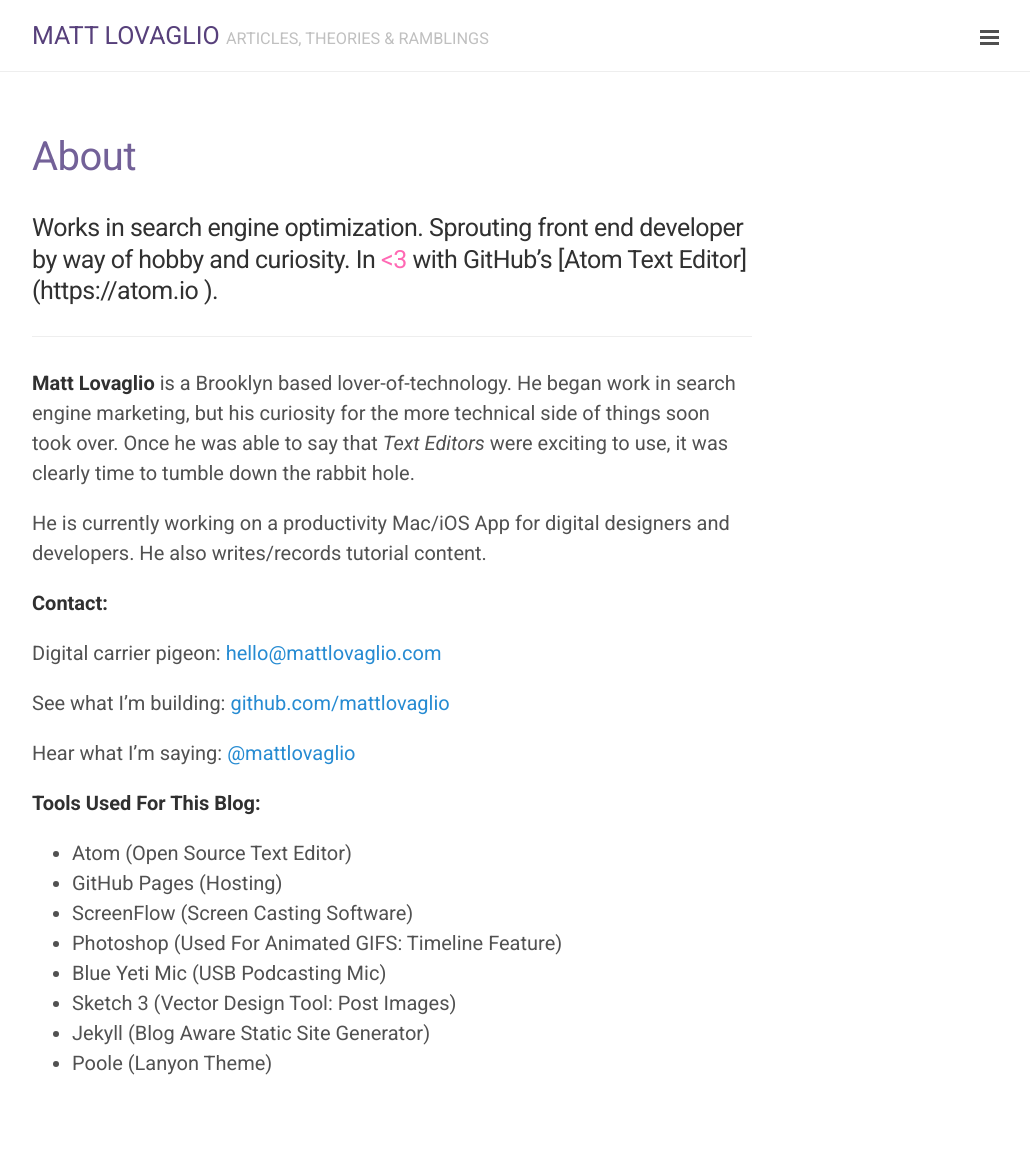
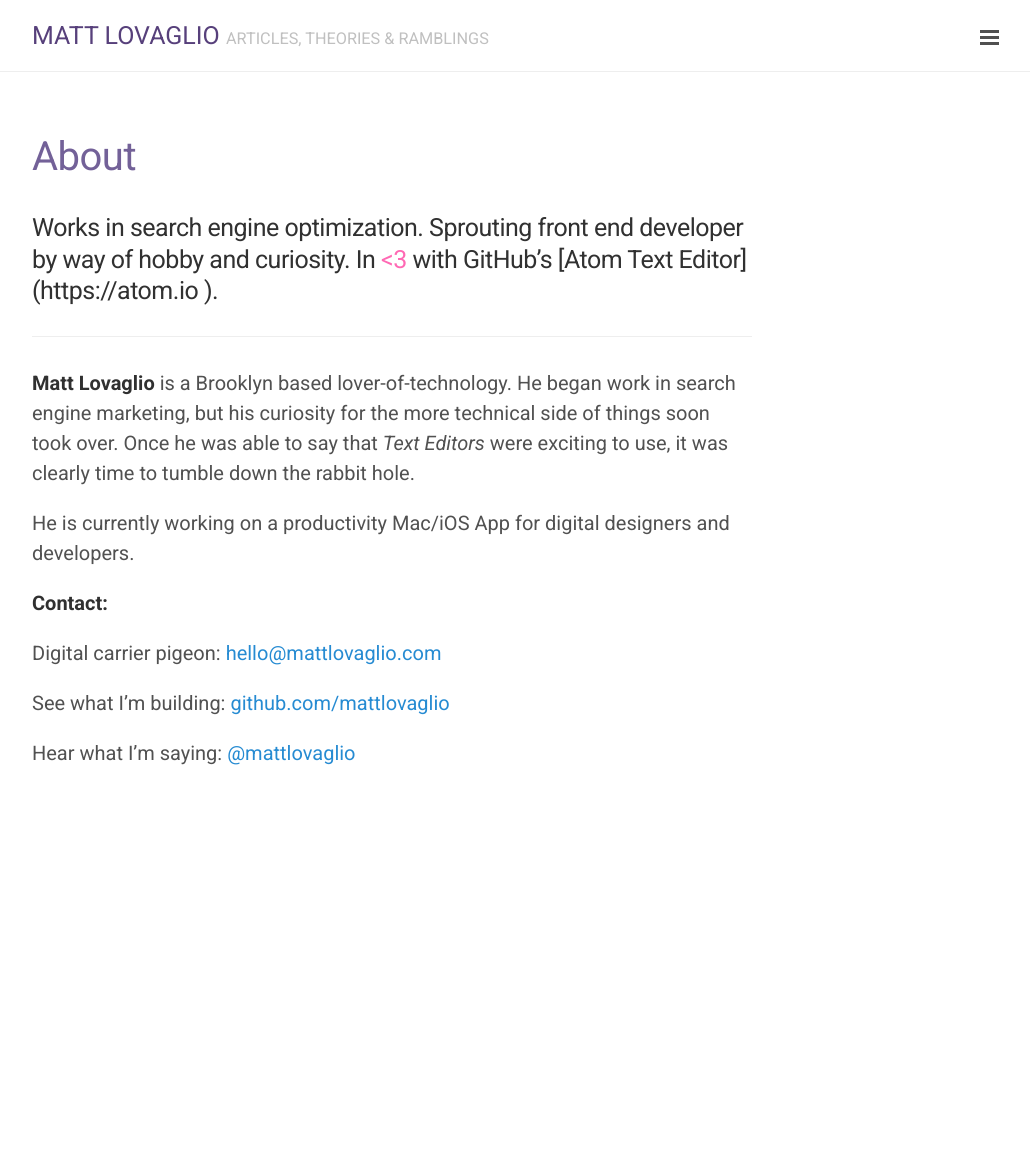
Before and after one commit to mattlovaglio/mattlovaglio.github.io, a Jekyll site: the page built from about.md, in a window 1280 px wide. Shown: the whole page, without its empty margins (248-1278 px from the left). Built offline with Jekyll 4.4.1, drawn with Linux system fonts in a browser that asks for light colours; Markdown is read by kramdown in place of the engine named in the settings; after the commit the page ends 900 px from its top, so only the background shows below that.

Commit message:
Minor Adjustments
In preparation for blog overhaul.

```diff
--- a/_includes/head.html
+++ b/_includes/head.html
@@ -7,7 +7,7 @@
   <meta name="viewport" content="width=device-width, initial-scale=1.0, maximum-scale=1">
 
   <!-- SEO profile-->
-  <meta name="description" content="Matt Lovaglio's blog. Brooklyn based front end developer, digital designer, search engine optimization personnel & online learning ethusiast.">
+  <meta name="description" content="Matt Lovaglio's blog. Online Learning Ethusiast, in love with GitHub's Atom and perpetually interested in Web Technologies.">
   <meta name="keywords" content="Matt Lovaglio, Matthew Lovaglio, Blog, Article, Articles">
   <meta name="author" content="Matt Lovaglio">
 
--- a/about.md
+++ b/about.md
@@ -8,7 +8,7 @@ title: About
 
 **Matt Lovaglio** is a Brooklyn based lover-of-technology. He began work in search engine marketing, but his curiosity for the more technical side of things soon took over. Once he was able to say that *Text Editors* were exciting to use, it was clearly time to tumble down the rabbit hole.
 
-He is currently working on a productivity Mac/iOS App for digital designers and developers. He also writes/records tutorial content.
+He is currently working on a productivity Mac/iOS App for digital designers and developers.
 
 **Contact:**
 
@@ -17,14 +17,3 @@ Digital carrier pigeon: <a href="mailto:hello@mattlovaglio.com">hello@mattlovagl
 See what I'm building: [github.com/mattlovaglio](https://github.com/mattlovaglio)
 
 Hear what I'm saying: [@mattlovaglio](https://twitter.com/mattlovaglio)
-
-**Tools Used For This Blog:**
-
-* Atom (Open Source Text Editor)
-* GitHub Pages (Hosting)
-* ScreenFlow (Screen Casting Software)
-* Photoshop (Used For Animated GIFS: Timeline Feature)
-* Blue Yeti Mic (USB Podcasting Mic)
-* Sketch 3 (Vector Design Tool: Post Images)
-* Jekyll (Blog Aware Static Site Generator)
-* Poole (Lanyon Theme)
```
